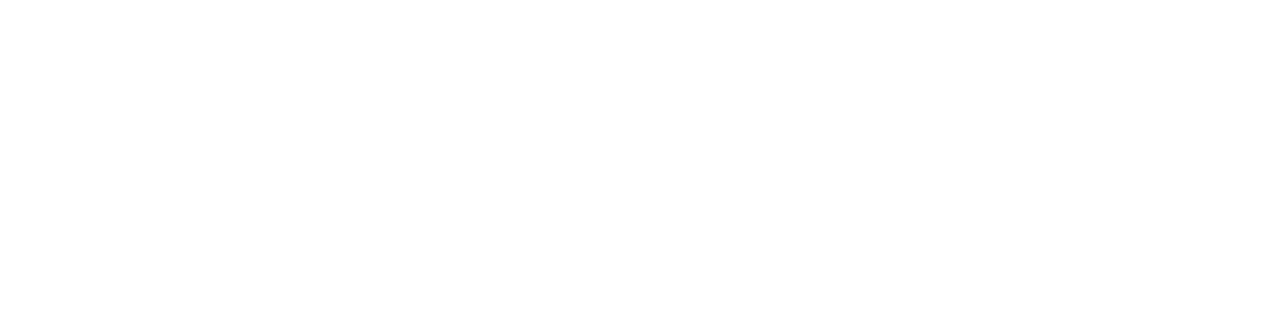
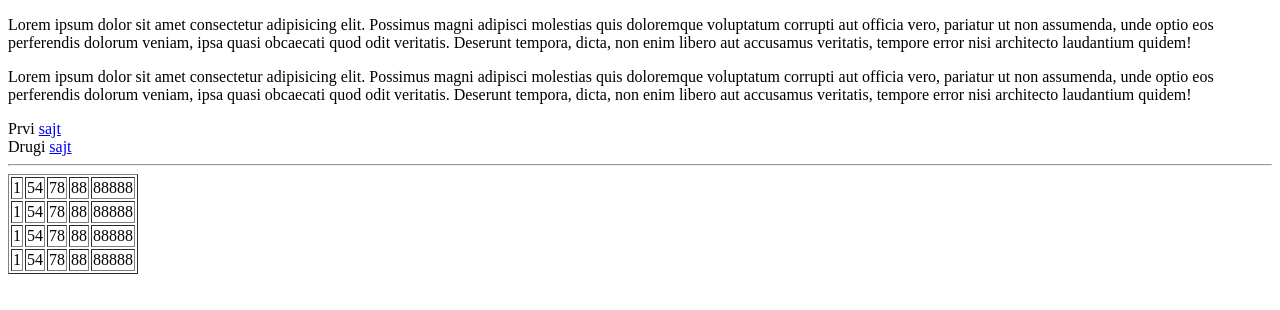
Before and after one commit to Katarina574/Vezba-3, a plain HTML site: page index.html in a window 1280 px wide. Drawn offline with Linux system fonts and the light colour scheme.

Commit message:
Initial commit

```diff
--- a/index.html
+++ b/index.html
@@ -6,5 +6,62 @@
     <meta name="viewport" content="width=device-width, initial-scale=1.0" />
     <title>Document</title>
   </head>
-  <body></body>
+  <body>
+    <p>
+      Lorem ipsum dolor sit amet consectetur adipisicing elit. Possimus magni
+      adipisci molestias quis doloremque voluptatum corrupti aut officia vero,
+      pariatur ut non assumenda, unde optio eos perferendis dolorum veniam, ipsa
+      quasi obcaecati quod odit veritatis. Deserunt tempora, dicta, non enim
+      libero aut accusamus veritatis, tempore error nisi architecto laudantium
+      quidem!
+    </p>
+    <p>
+      Lorem ipsum dolor sit amet consectetur adipisicing elit. Possimus magni
+      adipisci molestias quis doloremque voluptatum corrupti aut officia vero,
+      pariatur ut non assumenda, unde optio eos perferendis dolorum veniam, ipsa
+      quasi obcaecati quod odit veritatis. Deserunt tempora, dicta, non enim
+      libero aut accusamus veritatis, tempore error nisi architecto laudantium
+      quidem!
+    </p>
+    Prvi
+    <a href="https://newbedev.com/git-status-shows-fatal-bad-object-head"
+      >sajt</a
+    >
+    <br />
+    Drugi
+    <a href="https://newbedev.com/git-status-shows-fatal-bad-object-head"
+      >sajt</a
+    >
+    <hr />
+    <table border="1">
+      <tr>
+        <td>1</td>
+        <td>54</td>
+        <td>78</td>
+        <td>88</td>
+        <td>88888</td>
+      </tr>
+      <tr>
+        <td>1</td>
+        <td>54</td>
+        <td>78</td>
+        <td>88</td>
+        <td>88888</td>
+      </tr>
+      <tr>
+        <td>1</td>
+        <td>54</td>
+        <td>78</td>
+        <td>88</td>
+        <td>88888</td>
+      </tr>
+      <tr>
+        <td>1</td>
+        <td>54</td>
+        <td>78</td>
+        <td>88</td>
+        <td>88888</td>
+      </tr>
+    </table>
+  </body>
 </html>
```
Also changed, not shown: slika.png (added).
